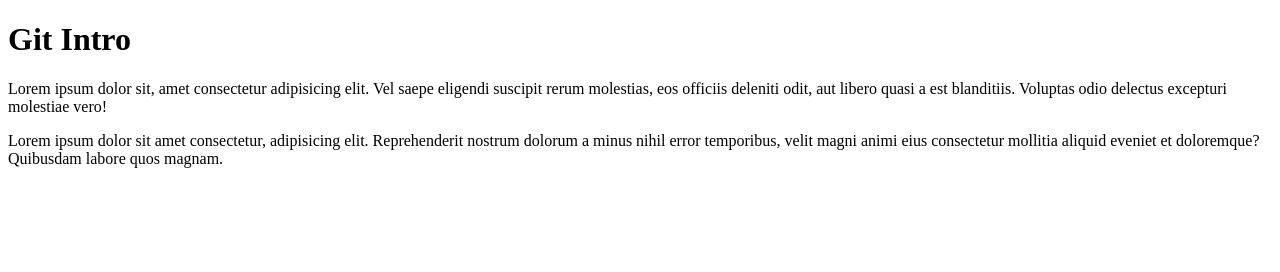
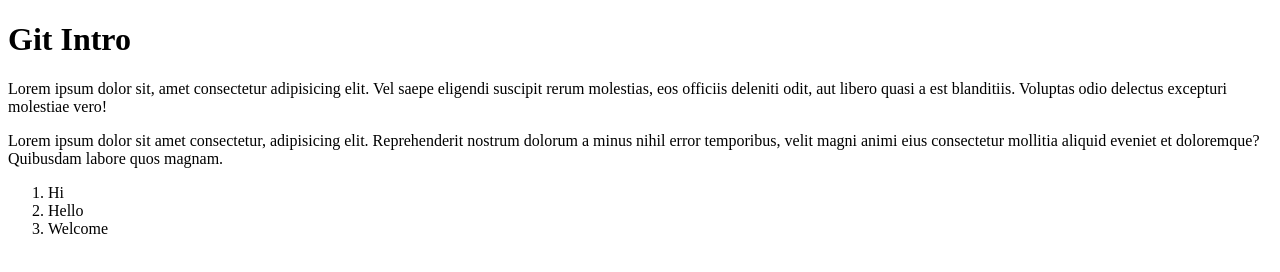
Before and after one commit to elbaheleng/demo, a plain HTML site: page index.html in a window 1280 px wide. Drawn offline with Linux system fonts and the light colour scheme.

Commit message:
add list

```diff
--- a/index.html
+++ b/index.html
@@ -14,6 +14,11 @@
     <p>Lorem ipsum dolor sit amet consectetur, adipisicing elit. Reprehenderit nostrum dolorum a minus nihil error
         temporibus, velit magni animi eius consectetur mollitia aliquid eveniet et doloremque? Quibusdam labore quos
         magnam.</p>
+        <ol>
+            <li>Hi</li>
+            <li>Hello</li>
+            <li>Welcome</li>
+        </ol>
 </body>
 
 </html>
```
